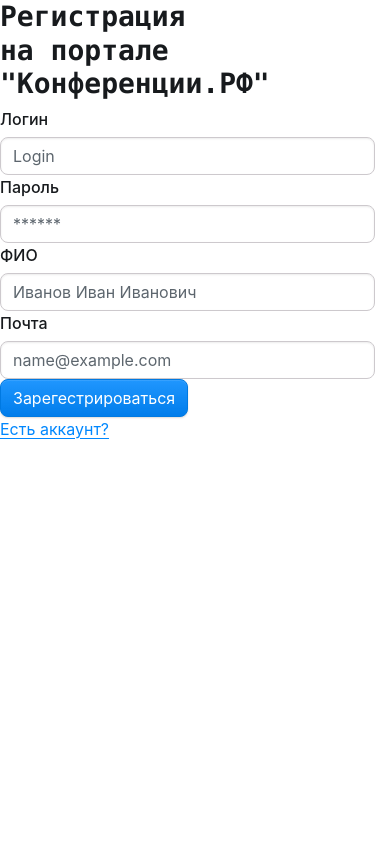
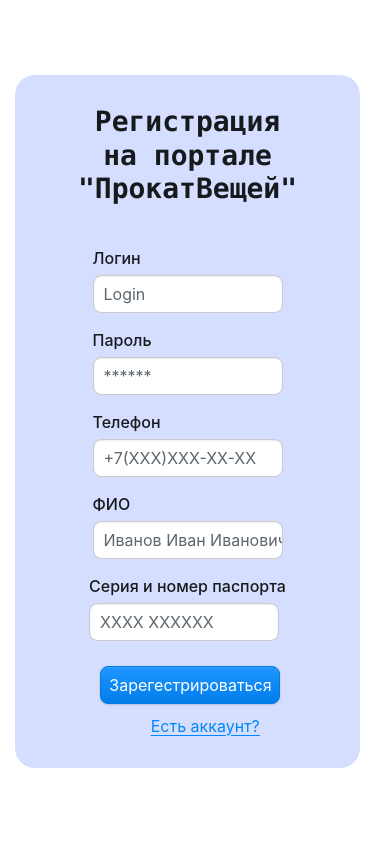
Before and after one commit to OneWithSatan/24.11, a PHP site: page / in a window 390 px wide. Run offline with PHP 8.4, Linux system fonts and the light colour scheme.

Commit message:
second commit

```diff
--- /dev/null
+++ b/bd.php
@@ -0,0 +1,6 @@
+<?php
+$connect = mysqli_connect('MySQL-8.4', 'root', '', 'Prokat');
+if (!$connect) {
+    die('НУ хз, поплач, что уж');
+}
+?>
--- /dev/null
+++ b/css/style.css
@@ -0,0 +1,69 @@
+* {
+    margin: 0px;
+    padding: 0px;
+}
+
+main {
+    border-radius: 20px;
+    padding-bottom: 30px;
+    margin: 200px 35%;
+    background-color: rgba(168, 188, 255, 0.486);
+    display: flex;
+    flex-direction: column;
+    align-items: center;
+}
+
+form {
+    display: flex;
+    flex-direction: column;
+    align-items: center;
+}
+
+.form-control {
+    margin: 5px 0px;
+    width: 320px;
+    padding-left: 10px;
+}
+
+.form-label {
+    margin-top: 10px;
+}
+
+.btn-solid {
+    width: 200px;
+    margin-top: 20px;
+    padding: 5px 10px;
+}
+
+.fs-2xl {
+    margin: 30px 30%;
+    text-align: center;
+}
+
+.log-link {
+    margin-top: 10px;
+}
+
+p {
+    font-family: 'Franklin Gothic Medium', 'Arial Narrow', Arial, sans-serif;
+    font-size: 20px;
+    margin-top: 10px;
+    display: flex;
+    text-align: center;
+}
+
+@media (max-width: 390px) {
+    main {
+        margin: 20% 4%;
+    }
+    .form-control {
+        width: 190px;
+    }
+    .btn-solid {
+        width: 180px;
+        margin-left: 3%;
+    }
+    .log-link {
+        margin-left: 18%;
+    }
+}
--- a/index.php
+++ b/index.php
@@ -1,3 +1,6 @@
+<?php
+session_start();
+?>
 <!DOCTYPE html>
 <html lang="en">
 <head>
@@ -5,22 +8,40 @@
     <meta name="viewport" content="width=device-width, initial-scale=1.0">
     <link rel="stylesheet" href="css/bootstrap.min.css">
     <link rel="stylesheet" href="css/style.css">
-    <title>Конференции.РФ</title>
+    <title>ПрокатВещей</title>
 </head>
 <body>
 <main>
-    <h1 class="fw-bold fs-2xl font-monospace">Регистрация<br>на портале "Конференции.РФ"</h1>
-    <form method="POST" action="profile.php"><!--  process_form.php -->
+    <h1 class="fw-bold fs-2xl font-monospace">Регистрация<br>на портале "ПрокатВещей"</h1>
+    <form method="POST" action="process_form.php">
+        <div class="inp">
         <label for="login" class="form-label mb-2">Логин</label>
         <input class="form-control" type="text" name="login" id="login" placeholder="Login">
+        </div>
+        <div class="inp">
         <label for="password" class="form-label mb-2">Пароль</label>
         <input class="form-control" type="password" name="password" id="password" placeholder="******">
+        </div>
+        <div class="inp">
+        <label for="phone" class="form-label mb-2">Телефон</label>
+        <input class="form-control" type="phone" name="phone" id="phone" placeholder="+7(XXX)XXX-XX-XX">
+        </div>
+        <div class="inp">
         <label for="name" class="form-label mb-2">ФИО</label>
         <input class="form-control" type="text" name="name" id="name" placeholder="Иванов Иван Иванович">
-        <label for="email" class="form-label mb-2">Почта</label>
-        <input class="form-control" type="email" name="email" id="email" placeholder="name@example.com">
-        <button class="theme-primary btn-solid btn-styled">Зарегестрироваться</button><br>
+        </div>
+        <div class="inp">
+        <label for="pass" class="form-label mb-2">Серия и номер паспорта</label>
+        <input class="form-control" type="text" name="pass" id="pass" placeholder="XXXX XXXXXX">
+        </div>
+        <button class="theme-primary btn-solid btn-styled">Зарегестрироваться</button>
         <a class="log-link" href="login.php">Есть аккаунт?</a>
+        <?php
+            if (isset($_SESSION['message'])) {
+                echo '<p> ' . $_SESSION['message'] . ' </p>';
+                unset($_SESSION['message']);
+            }
+        ?>
     </form>
 </main>
 </body>
```
Also changed, not shown: css/style2.css (added, +19 -0 lines), login.php (added, +23 -0 lines), process_form.php (added, +42 -0 lines), process_log.php (added, +24 -0 lines), process_reg.php (added, +30 -0 lines), profile.php (added, +29 -0 lines), reg.php (added, +56 -0 lines).
